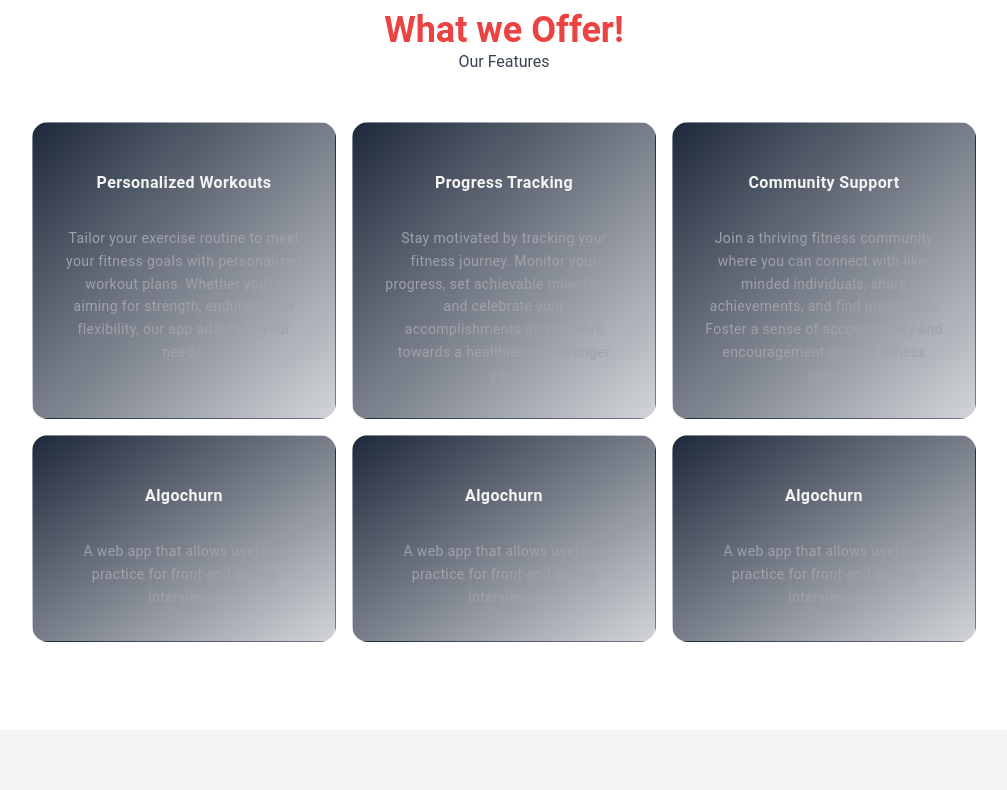
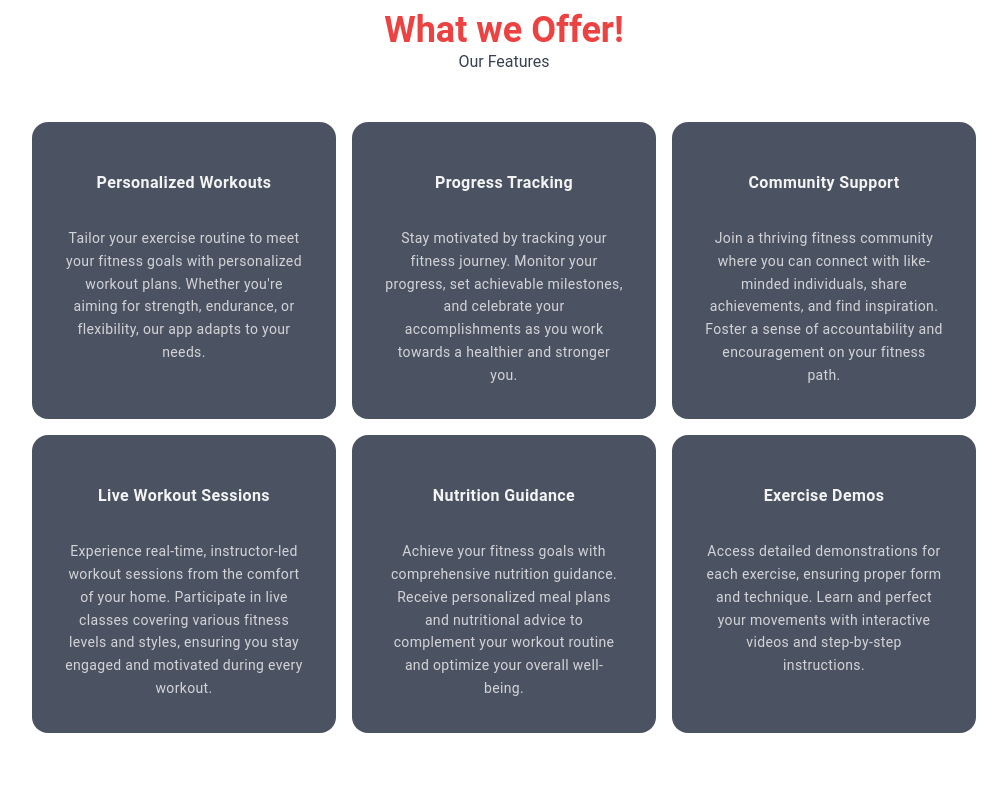
Before and after one commit to satyamksharma/Progress-Pro, a React (Vite) app in the folder client/: page / in a window 1280 px wide. Shown: the part 640-1430 px from the top of the page, without its empty margins (136-1143 px from the left). Built offline with nearby package versions, Linux system fonts and the light colour scheme.

Commit message:
fix: minor UI fixes

```diff
--- a/client/src/components/Home/About.jsx
+++ b/client/src/components/Home/About.jsx
@@ -19,34 +19,31 @@
         title: 'Personalized Workouts',
         description:
             "Tailor your exercise routine to meet your fitness goals with personalized workout plans. Whether you're aiming for strength, endurance, or flexibility, our app adapts to your needs.",
-        link: 'https://algochurn.com',
     },
     {
         title: 'Progress Tracking',
         description:
             'Stay motivated by tracking your fitness journey. Monitor your progress, set achievable milestones, and celebrate your accomplishments as you work towards a healthier and stronger you.',
-        link: 'https://algochurn.com',
     },
     {
         title: 'Community Support',
         description:
             'Join a thriving fitness community where you can connect with like-minded individuals, share achievements, and find inspiration. Foster a sense of accountability and encouragement on your fitness path.',
-        link: 'https://algochurn.com',
     },
     {
-        title: 'Algochurn',
-        description: 'A web app that allows users to practice for front-end and UI interviews.',
-        link: 'https://algochurn.com',
+        title: 'Live Workout Sessions',
+        description:
+            'Experience real-time, instructor-led workout sessions from the comfort of your home. Participate in live classes covering various fitness levels and styles, ensuring you stay engaged and motivated during every workout.',
     },
     {
-        title: 'Algochurn',
-        description: 'A web app that allows users to practice for front-end and UI interviews.',
-        link: 'https://algochurn.com',
+        title: 'Nutrition Guidance',
+        description:
+            'Achieve your fitness goals with comprehensive nutrition guidance. Receive personalized meal plans and nutritional advice to complement your workout routine and optimize your overall well-being.',
     },
     {
-        title: 'Algochurn',
-        description: 'A web app that allows users to practice for front-end and UI interviews.',
-        link: 'https://algochurn.com',
+        title: 'Exercise Demos',
+        description:
+            'Access detailed demonstrations for each exercise, ensuring proper form and technique. Learn and perfect your movements with interactive videos and step-by-step instructions.',
     },
 ];
 
@@ -66,7 +63,7 @@
                         <AnimatePresence>
                             {hoveredIndex === idx && (
                                 <motion.span
-                                    className='absolute inset-0 h-full w-full bg-slate-800/[0.8] block  rounded-3xl'
+                                    className='absolute inset-0 h-full w-full bg-slate-800/[0.6] block  rounded-3xl'
                                     layoutId='hoverBackground'
                                     initial={{ opacity: 0 }}
                                     animate={{
@@ -80,13 +77,13 @@
                                 />
                             )}
                         </AnimatePresence>
-                        <div className=' rounded-2xl h-full w-full p-4 overflow-hidden bg-gradient-to-br from-slate-800 to-slate-800/[0.2] border border-transparent group-hover:border-slate-700 relative z-50'>
+                        <div className=' rounded-2xl h-full w-full p-4 overflow-hidden bg-slate-800/[0.8] border border-transparent group-hover:border-slate-700 relative z-50'>
                             <div className='relative z-50'>
                                 <div className='p-4 text-center'>
                                     <h4 className='text-zinc-100 font-bold tracking-wide mt-4'>
                                         {project.title}
                                     </h4>
-                                    <p className='mt-8 text-zinc-400 tracking-wide leading-relaxed text-sm'>
+                                    <p className='mt-8 text-zinc-300 tracking-wide leading-relaxed text-sm'>
                                         {project.description}
                                     </p>
                                 </div>
--- a/client/src/pages/Home.jsx
+++ b/client/src/pages/Home.jsx
@@ -14,7 +14,7 @@
                 className='w-full px-8 py-12 grid grid-cols-1 md:grid-cols-2 items-center gap-8 max-w-6xl mx-auto'
             >
                 <div>
-                    <span className='block mb-4 text-xs md:text-sm text-indigo-500 font-medium'>
+                    <span className='block mb-4 text-xs md:text-sm text-primary-light-200 font-medium'>
                         Better every day
                     </span>
                     <h3 className='text-4xl md:text-6xl font-semibold'>Become a Pro in Fitness</h3>
--- a/client/src/pages/Login.jsx
+++ b/client/src/pages/Login.jsx
@@ -5,8 +5,8 @@
     return (
         <>
             <Navbar />
-            <section className='bg-bg-light dark:bg-bg-dark '>
-                <div className='flex flex-col items-center justify-center px-6 py-8 mx-auto md:h-screen lg:py-0'>
+            <section className='bg-bg-light dark:bg-bg-dark'>
+                <div className='flex flex-col items-center justify-center my-auto h-screen px-6 py-8 mx-auto md:h-screen lg:py-0'>
                     <div className='w-full bg-white rounded-lg shadow dark:border md:mt-0 sm:max-w-md xl:p-0 '>
                         <div className='p-6 space-y-4 md:space-y-6 sm:p-8'>
                             <h1 className='text-xl font-bold leading-tight tracking-tight text-gray-900 md:text-2xl '>
--- a/client/src/pages/PageNotFound.jsx
+++ b/client/src/pages/PageNotFound.jsx
@@ -6,7 +6,7 @@
             <section className=' mt-14 '>
                 <main className='grid min-h-full place-items-center px-6 py-24 sm:py-32 lg:px-8'>
                     <div className='text-center'>
-                        <p className='text-base font-semibold text-indigo-600'>404</p>
+                        <p className='text-base font-semibold text-primary-light-100'>404</p>
                         <h1 className='mt-4 text-3xl font-bold tracking-tight text-gray-900 sm:text-5xl'>
                             Page not found
                         </h1>
@@ -16,7 +16,7 @@
                         <div className='mt-10 flex items-center justify-center gap-x-6'>
                             <NavLink
                                 to='/'
-                                className='rounded-md bg-blue-600 px-3.5 py-2.5 text-sm font-semibold text-white shadow-sm hover:bg-indigo-500 focus-visible:outline focus-visible:outline-2 focus-visible:outline-offset-2 focus-visible:outline-indigo-600 hover:transition-all ease-in-out duration-300'
+                                className='rounded-md bg-primary-light-100 px-3.5 py-2.5 text-sm font-semibold text-white shadow-sm hover:bg-primary-light-200 focus-visible:outline focus-visible:outline-2 focus-visible:outline-offset-2 focus-visible:outline-primary-light-200 hover:transition-all ease-in-out duration-300'
                             >
                                 &larr; Go back home
                             </NavLink>
--- a/client/src/pages/Users/Dashboard.jsx
+++ b/client/src/pages/Users/Dashboard.jsx
@@ -1,5 +1,18 @@
+import UserNavbar from '../../components/Navbar/UserNavbar';
+
 const Dashboard = () => {
-    return <div>Dashboard</div>;
+    return (
+        <>
+            <UserNavbar />
+            <section className='py-16 md:p-16'>
+                <div className='flex md:flex-row flex-col'>
+                    <div className=''>Status 1</div>
+                    <div className=''>Status 2</div>
+                </div>
+                <div className=''>calendar</div>
+            </section>
+        </>
+    );
 };
 
 export default Dashboard;
```
Also changed, not shown: client/src/components/Navbar/UserNavbar.jsx (+16 -14 lines).
